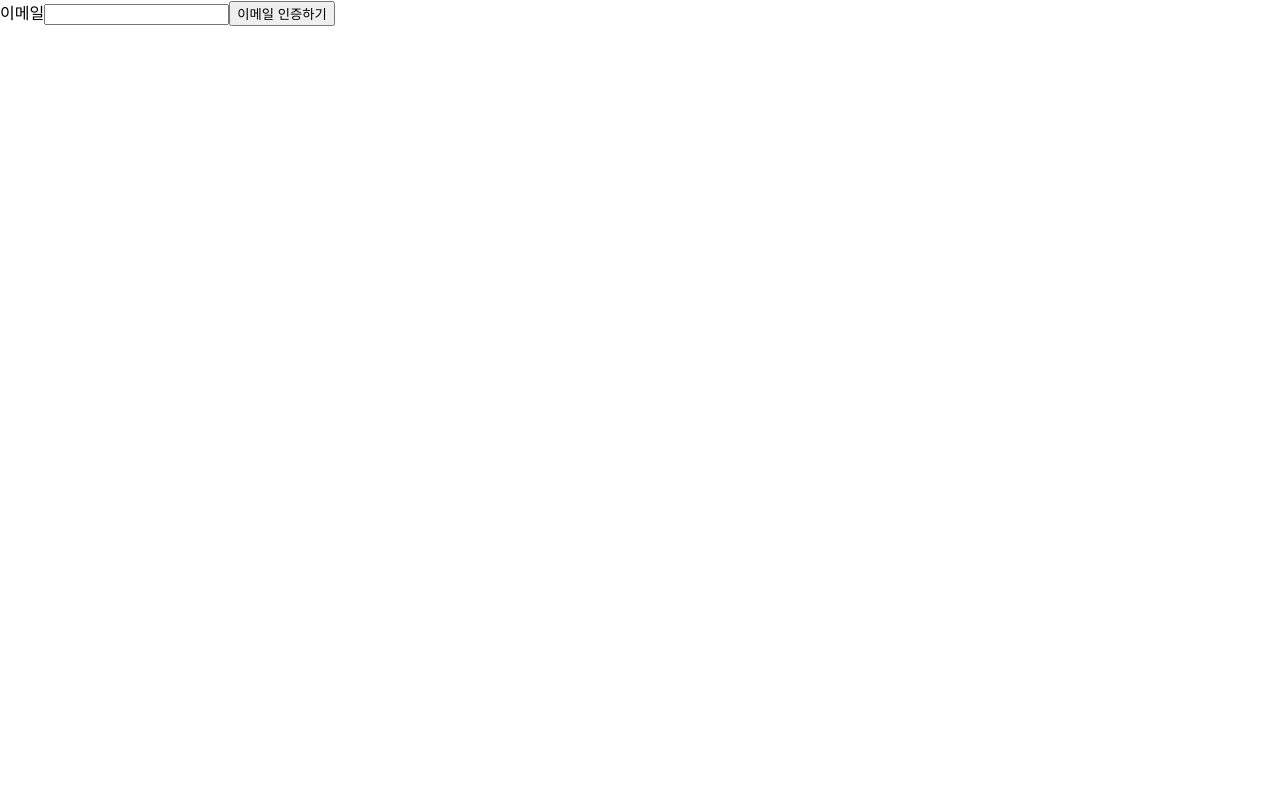
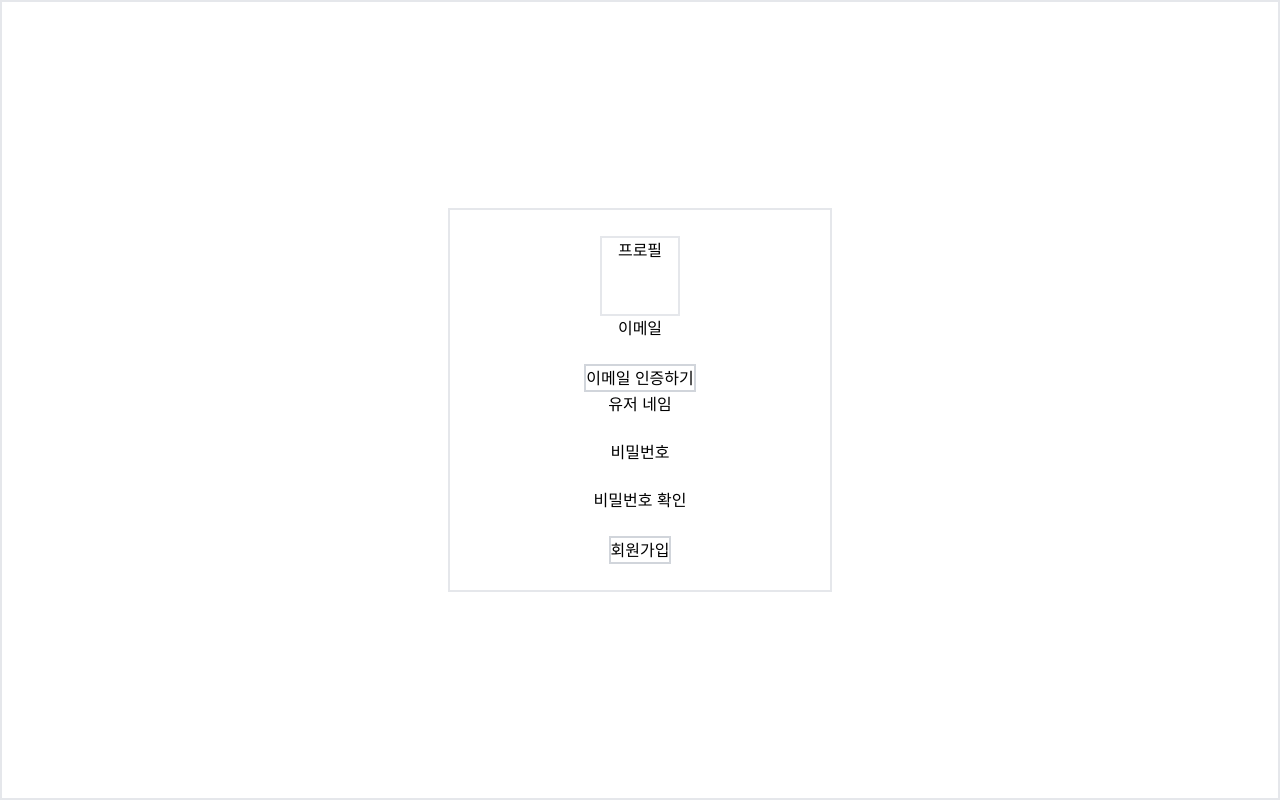
Before and after one commit to wagora-chat/wagora-chat-frontend, a React (Create React App) app: page / in a window 1280 px wide. Built offline with nearby package versions, Linux system fonts and the light colour scheme.

Commit message:
feat: 회원가입 요청

```diff
--- a/package.json
+++ b/package.json
@@ -13,6 +13,7 @@
     "axios": "^1.6.8",
     "react": "^18.3.1",
     "react-dom": "^18.3.1",
+    "react-hook-form": "^7.51.4",
     "react-scripts": "5.0.1",
     "typescript": "^4.9.5",
     "web-vitals": "^2.1.4",
--- a/src/components/JoinForm.tsx
+++ b/src/components/JoinForm.tsx
@@ -1,18 +1,49 @@
 import useSendEmailCodeStore from "../store/sendEmailCodeStore";
 import React from "react";
+import useSignUpStore from "../store/signUpStore";
+import {useForm} from "react-hook-form";
 
 const JoinForm = () => {
     const {email, changeEmail} = useSendEmailCodeStore();
+    const {body, signUp, submitForm} = useSignUpStore();
 
     const handleChangeEmail = (e: React.ChangeEvent<HTMLInputElement>) => {
         changeEmail(e.target.value);
     };
 
+    const {
+        register,
+        handleSubmit,
+        formState: { isSubmitting },
+    } = useForm();
+
     return (
-        <div>
-            <label htmlFor="email">이메일</label>
-            <input id="email" type="email" value={email} onChange={handleChangeEmail}/>
-            <button>이메일 인증하기</button>
+        <div className='flex min-h-screen justify-center items-center border-2'>
+            <form
+                onSubmit={handleSubmit(async (data) => {
+                    await new Promise((r) => setTimeout(r, 1000));
+                    console.log(data)
+                    submitForm(data);
+                    signUp(body);
+                })}
+                className='flex flex-col justify-center items-center w-96 h-96 border-2'>
+                <div {...register("profile")} className='border-2 w-20 h-20 text-center'>프로필</div>
+                <label htmlFor="email">이메일</label>
+                <input
+                    id="email" type="email" {...register("email")} value={email} onChange={handleChangeEmail}
+                />
+                <button className='border-2 border-gray-300 hover:bg-gray-400'>이메일 인증하기</button>
+
+                <label htmlFor="username">유저 네임</label>
+                <input id="username" type="text" {...register("nickname")}/>
+
+                <label htmlFor="password">비밀번호</label>
+                <input id="password" type="password" {...register("password")}/>
+
+                <label htmlFor="confirm">비밀번호 확인</label>
+                <input id="confirm" type="password" {...register("checkPassword")}/>
+                <button className='border-2 border-gray-300 hover:bg-gray-400'>회원가입</button>
+            </form>
         </div>
     );
 }
--- a/src/index.css
+++ b/src/index.css
@@ -1,3 +1,7 @@
+@tailwind base;
+@tailwind components;
+@tailwind utilities;
+
 body {
   margin: 0;
   font-family: -apple-system, BlinkMacSystemFont, 'Segoe UI', 'Roboto', 'Oxygen',
--- a/src/lib/api/auth.ts
+++ b/src/lib/api/auth.ts
@@ -4,4 +4,16 @@ interface SendEmailCodeParams {
     email: string;
 }
 
+interface SignUpParams {
+    body: {
+        "profile": string,
+        "nickname": string,
+        "email": string,
+        "password": string,
+        "checkPassword": string
+    }
+}
+
 export const sendEmailCode = ({ email }: SendEmailCodeParams) => client.post('/auth/emails', ({ email }));
+
+export const signUp = ({ body }: SignUpParams ) => client.post('/auth/signUp', ({ body }));
--- /dev/null
+++ b/src/store/signUpStore.ts
@@ -0,0 +1,31 @@
+import {sendEmailCode, signUp} from "../lib/api/auth";
+import {devtools} from "zustand/middleware";
+import {create} from "zustand";
+
+interface UseSignUpStore {
+    body: {
+        "profile": string,
+        "nickname": string,
+        "email": string,
+        "password": string,
+        "checkPassword": string
+    };
+    submitForm: (body: UseSignUpStore['body']) => void;
+    signUp: (body: UseSignUpStore['body']) => void;
+}
+
+const useSignUpStore = create<UseSignUpStore>()(
+    devtools((set) => ({
+        body: {
+            profile: '',
+            nickname: '',
+            email: '',
+            password: '',
+            checkPassword: '',
+        },
+        submitForm: (body) => set({ body }),
+        signUp: (body) => signUp({ body }),
+    }))
+);
+
+export default useSignUpStore;
--- /dev/null
+++ b/tailwind.config.js
@@ -0,0 +1,8 @@
+/** @type {import('tailwindcss').Config} */
+module.exports = {
+  content: ["./src/**/*.{html,ts,tsx}"],
+  theme: {
+    extend: {},
+  },
+  plugins: [],
+}
```
Also changed, not shown: 1 other file (tests, documents, lock files or other folders).
